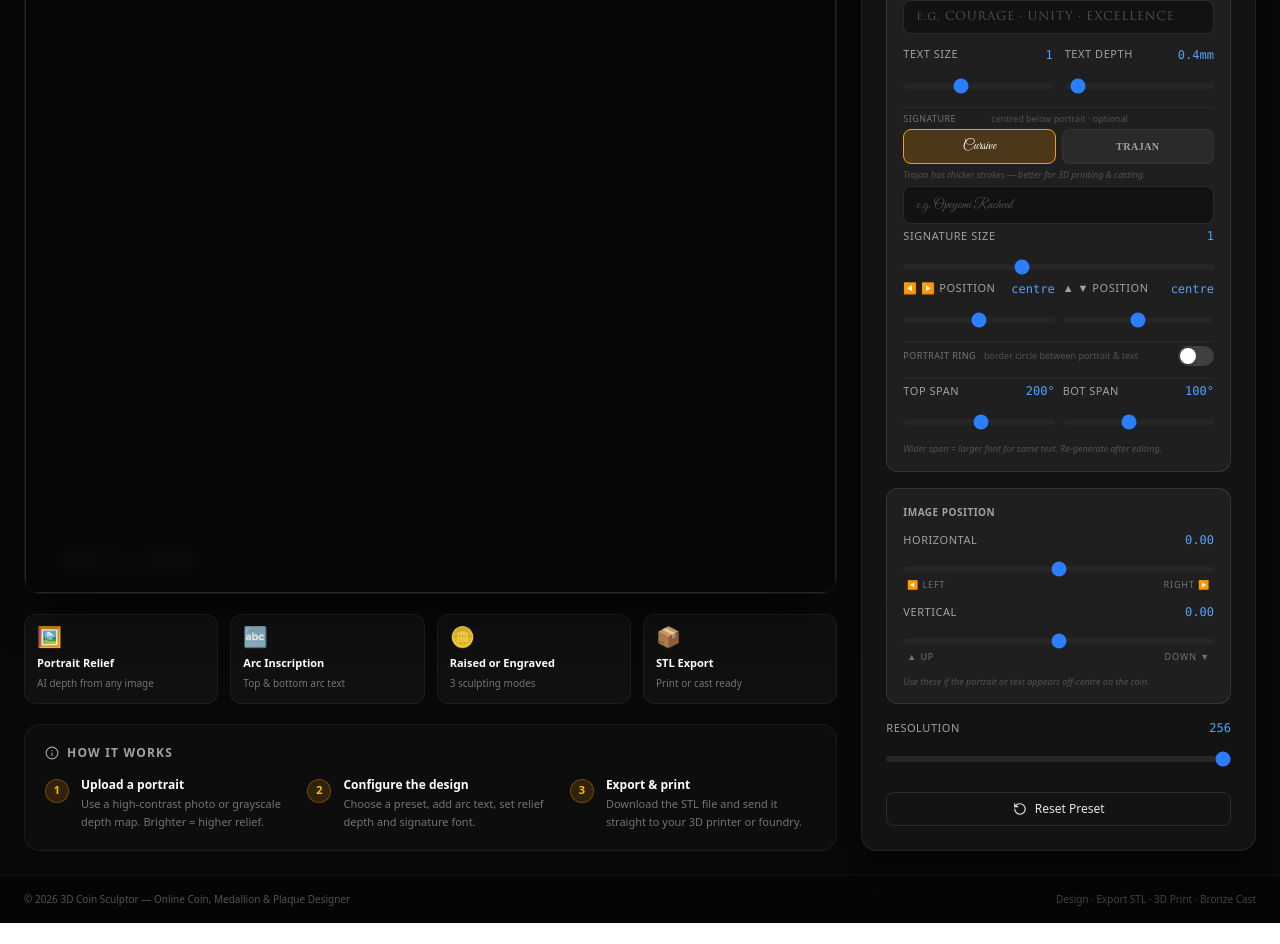
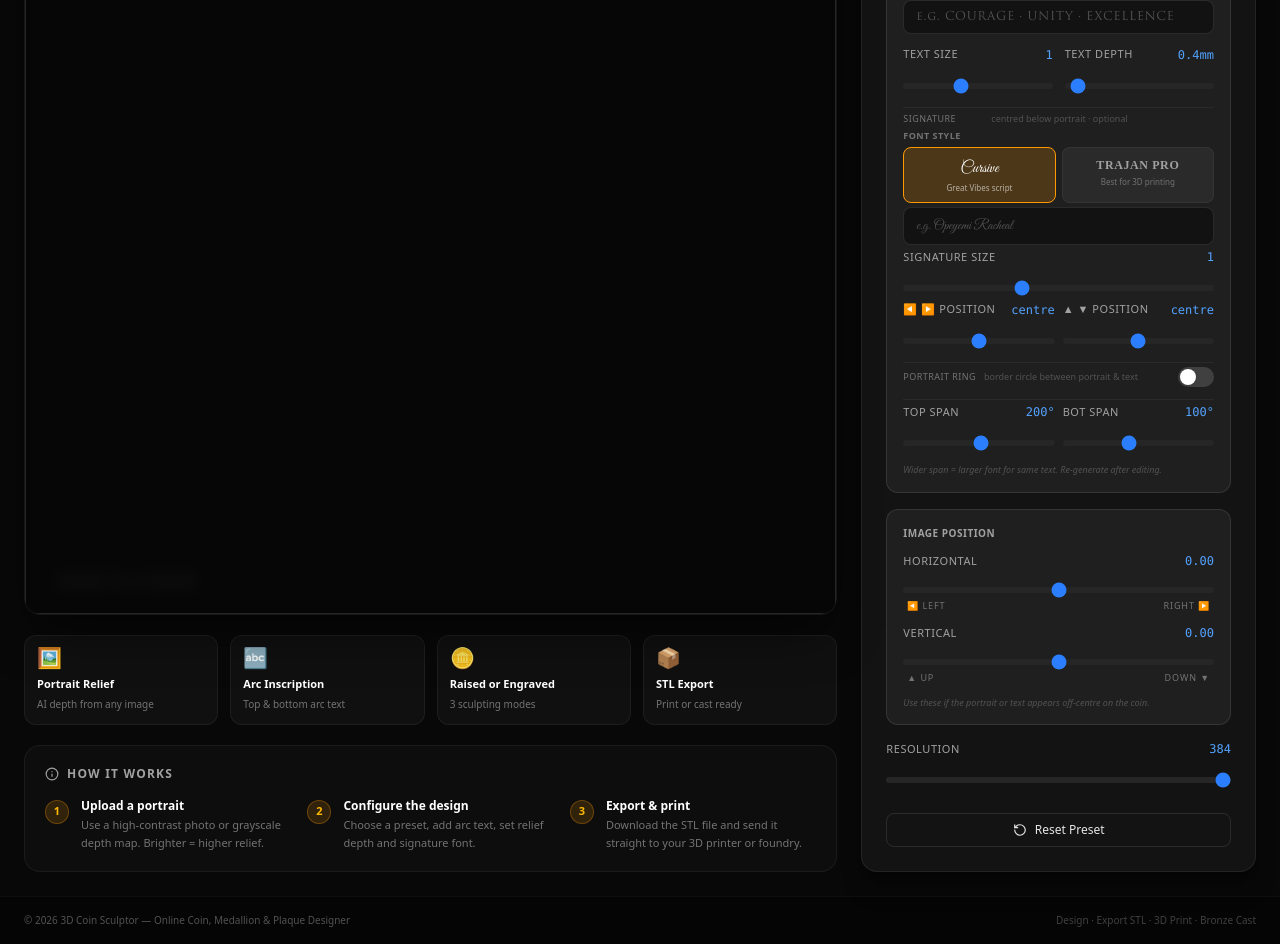
Before and after one commit to Operac/3d-Sculptor, a React (Vite) app: page / in a window 1280 px wide. Shown: the part 2380-3324 px from the top of the page. Before the commit the page ends 3303 px from the top, so only its background shows below. Built offline with nearby package versions, Linux system fonts and the light colour scheme; a web font is replaced by a local one.

Commit message:
feat: initialize 3D coin sculptor application with image upload, parameter configuration, and STL export capabilities

```diff
--- a/src/App.tsx
+++ b/src/App.tsx
@@ -819,24 +819,24 @@ function SettingsPanel({
                       <span className="text-[9px] text-neutral-500 uppercase tracking-wider w-20 shrink-0">Signature</span>
                       <span className="text-[9px] text-neutral-600">centred below portrait · optional</span>
                     </div>
-                    {/* Font picker */}
+                    {/* Signature Font picker */}
+                    <p className="text-[9px] text-neutral-500 font-semibold uppercase tracking-wider mt-1">Font Style</p>
                     <div className="grid grid-cols-2 gap-1.5">
                       <button
                         onClick={() => updateSetting('signatureFont', 'great-vibes')}
-                        className={`py-1.5 px-2 rounded-lg border text-[11px] transition-all ${settings.signatureFont === 'great-vibes' ? 'bg-amber-500/20 border-amber-500 text-white' : 'bg-white/5 border-white/5 text-neutral-400 hover:bg-white/10'}`}
-                        style={{ fontFamily: '"Great Vibes", cursive', fontSize: '14px' }}
+                        className={`py-2 px-2 rounded-lg border flex flex-col items-center gap-0.5 transition-all ${settings.signatureFont === 'great-vibes' ? 'bg-amber-500/20 border-amber-500 text-white' : 'bg-white/5 border-white/5 text-neutral-400 hover:bg-white/10'}`}
                       >
-                        Cursive
+                        <span style={{ fontFamily: '"Great Vibes", cursive', fontSize: '16px' }}>Cursive</span>
+                        <span className="text-[8px] opacity-60 normal-case">Great Vibes script</span>
                       </button>
                       <button
                         onClick={() => updateSetting('signatureFont', 'trajan')}
-                        className={`py-1.5 px-2 rounded-lg border text-[10px] font-bold uppercase tracking-wider transition-all ${settings.signatureFont === 'trajan' ? 'bg-amber-500/20 border-amber-500 text-white' : 'bg-white/5 border-white/5 text-neutral-400 hover:bg-white/10'}`}
-                        style={{ fontFamily: '"Trajan Pro", serif' }}
+                        className={`py-2 px-2 rounded-lg border flex flex-col items-center gap-0.5 transition-all ${settings.signatureFont === 'trajan' ? 'bg-amber-500/20 border-amber-500 text-white' : 'bg-white/5 border-white/5 text-neutral-400 hover:bg-white/10'}`}
                       >
-                        Trajan
+                        <span style={{ fontFamily: '"Trajan Pro", serif', fontSize: '12px', fontWeight: 700 }} className="uppercase tracking-wider">Trajan Pro</span>
+                        <span className="text-[8px] opacity-60 normal-case">Best for 3D printing</span>
                       </button>
                     </div>
-                    <p className="text-[9px] text-neutral-600 italic">Trajan has thicker strokes — better for 3D printing &amp; casting.</p>
                     <input
                       type="text"
                       placeholder="e.g. Opeyemi Racheal"
--- a/src/lib/coinGenerator.ts
+++ b/src/lib/coinGenerator.ts
@@ -60,7 +60,7 @@ export const COIN_PRESET: CoinSettings = {
   fieldRecess: 0.4,
   maxRelief: 1.0,
   segments: 128,
-  gridResolution: 256,
+  gridResolution: 384,
   isDoubleFaced: true,
   showRim: true,
   surfaceNoise: 0.05,
@@ -104,7 +104,7 @@ export const PLAQUE_PRESET: CoinSettings = {
   fieldRecess: 0.0,
   maxRelief: 3.0,
   segments: 256,
-  gridResolution: 256,
+  gridResolution: 512,
   isDoubleFaced: false,
   showRim: true,
   surfaceNoise: 0.1,
@@ -148,7 +148,7 @@ export const LARGE_PLAQUE_PRESET: CoinSettings = {
   fieldRecess: 0.0,
   maxRelief: 6.0,
   segments: 256,
-  gridResolution: 256,
+  gridResolution: 512,
   isDoubleFaced: false,
   showRim: true,
   surfaceNoise: 0.15,
@@ -192,7 +192,7 @@ export const POCKET_2_PRESET: CoinSettings = {
   fieldRecess: 0.0,
   maxRelief: 1.0,
   segments: 128,
-  gridResolution: 256,
+  gridResolution: 384,
   isDoubleFaced: true,
   showRim: true,
   surfaceNoise: 0.05,
@@ -265,8 +265,9 @@ export async function generateCoinGeometry(
     medallionRingDepthMm = 1.5,
   } = settings;
 
-  // Limit gridResolution to prevent excessive memory usage and stack overflow
-  const safeGridResolution = Math.min(gridResolution, 256);
+  // Cap grid resolution — higher = sharper text & detail, but more memory.
+  // 512 gives 4× more samples than 256 and is well within browser limits.
+  const safeGridResolution = Math.min(gridResolution, 512);
 
   const radius = diameter / 2;
   const innerRadius = showRim ? radius - rimWidth : radius;
```
